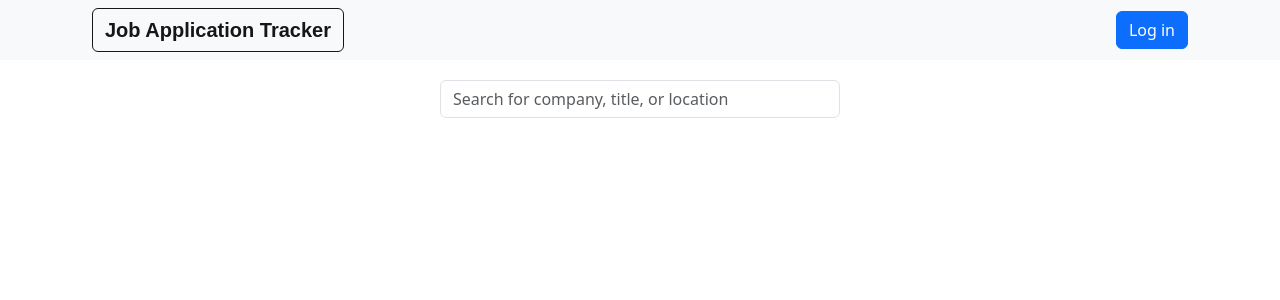
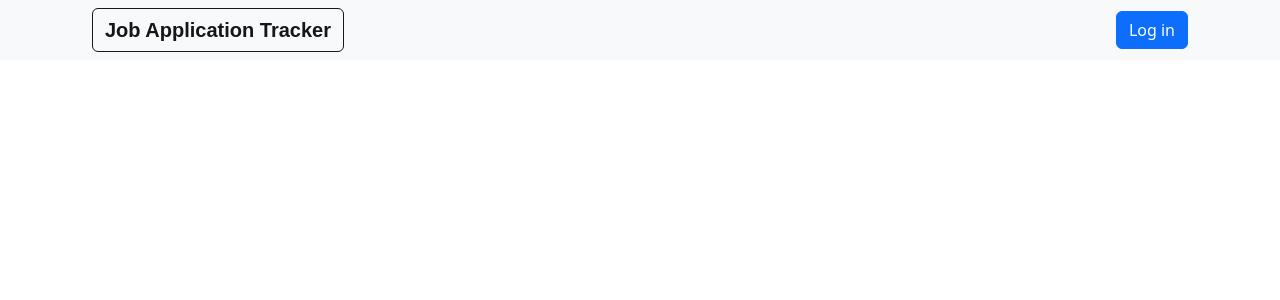
Before and after one commit to cleecoloma/job-application-tracker, a React (Vite) app: page / in a window 1280 px wide. Shown: the top 300 px of the page. Built offline with nearby package versions, Linux system fonts and the light colour scheme; no server answers; a web font is replaced by a local one.

Commit message:
updated header dropdown layout

```diff
--- a/src/App.jsx
+++ b/src/App.jsx
@@ -42,7 +42,7 @@ class App extends React.Component {
       <>
         <Router>
           <Header />
-          <Search filterData={this.filterData} />
+          {isAuthenticated ? <Search filterData={this.filterData} /> : null}
           <Routes>
             <Route
               exact
--- a/src/styles/Header.css
+++ b/src/styles/Header.css
@@ -18,10 +18,10 @@
 }
 
 .header-button {
-  display: flex;
-  justify-content: center;
-  align-items: center;
+  text-align: center;
   border-radius: 8px;
+  margin: 0 auto;
+  width: 80%;
 }
 
 .header-button:hover {
```
